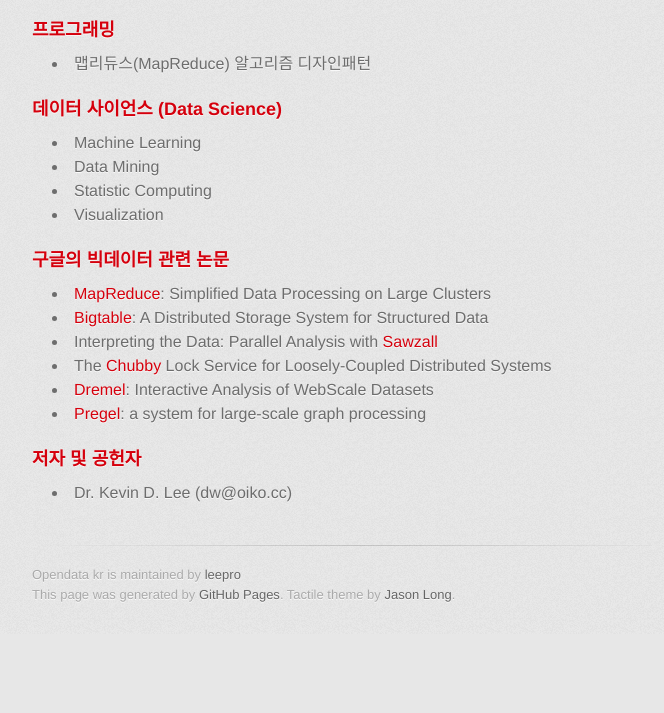
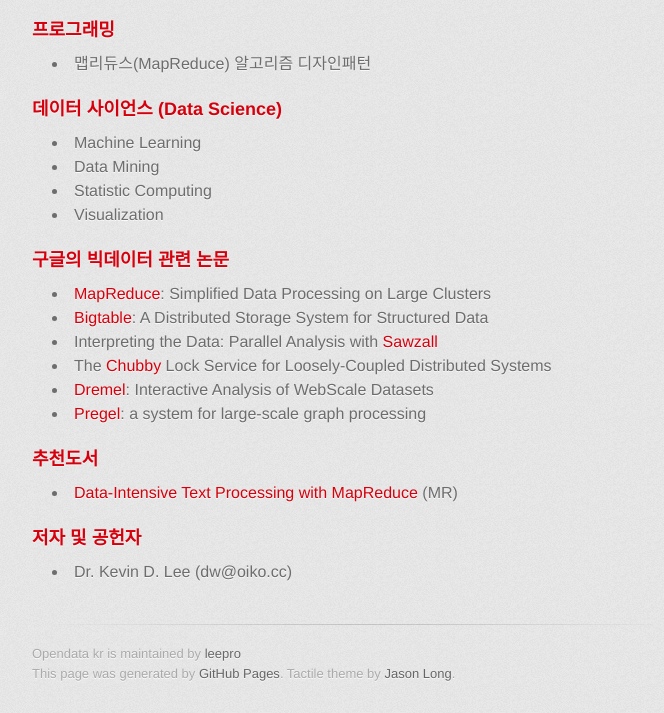
Before and after one commit to leepro/opendata_kr, a plain HTML site: page index.html in a window 1280 px wide. Shown: the part 2400-3113 px from the top of the page, without its empty margins (298-962 px from the left). Before the commit the page ends 3034 px from the top, so only its background shows below. Drawn offline with Linux system fonts and the light colour scheme; a web font is replaced by a local one.

Commit message:
add books

```diff
--- a/index.html
+++ b/index.html
@@ -173,6 +173,11 @@
   <li><a href="http://dl.acm.org/citation.cfm?id=1807184">Pregel</a>: a system for large-scale graph processing</li>
 </ul>
 
+<h3><a name="#" class="anchor" href="#"><span class="octicon octicon-link"></span></a>추천도서</h3>
+
+<ul>
+  <li><a href="http://www.amazon.com/Data-Intensive-Processing-MapReduce-Synthesis-Technologies/dp/1608453421">Data-Intensive Text Processing with MapReduce</a> (MR)</li>
+</ul>
 
 <h3>
 <a name="authors-and-contributors" class="anchor" href="#authors-and-contributors"><span class="octicon octicon-link"></span></a>저자 및 공헌자</h3>
```
